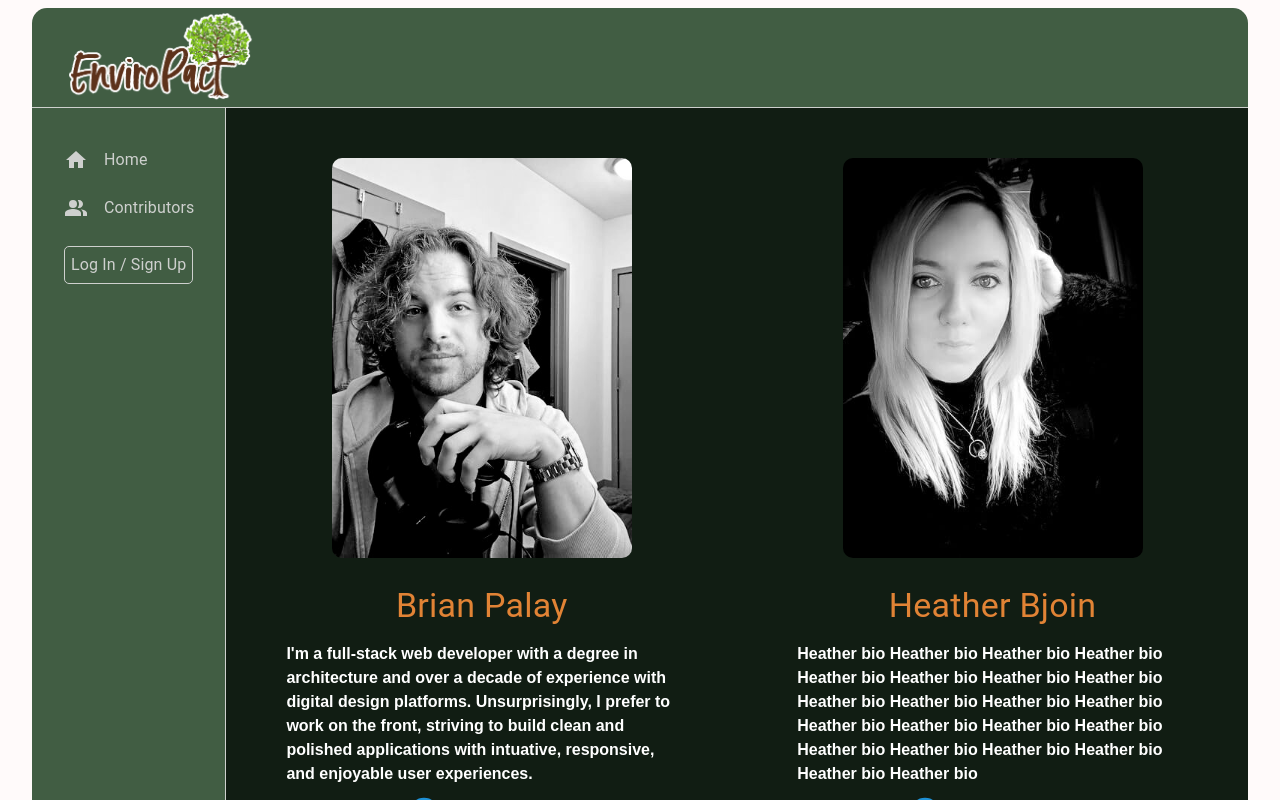
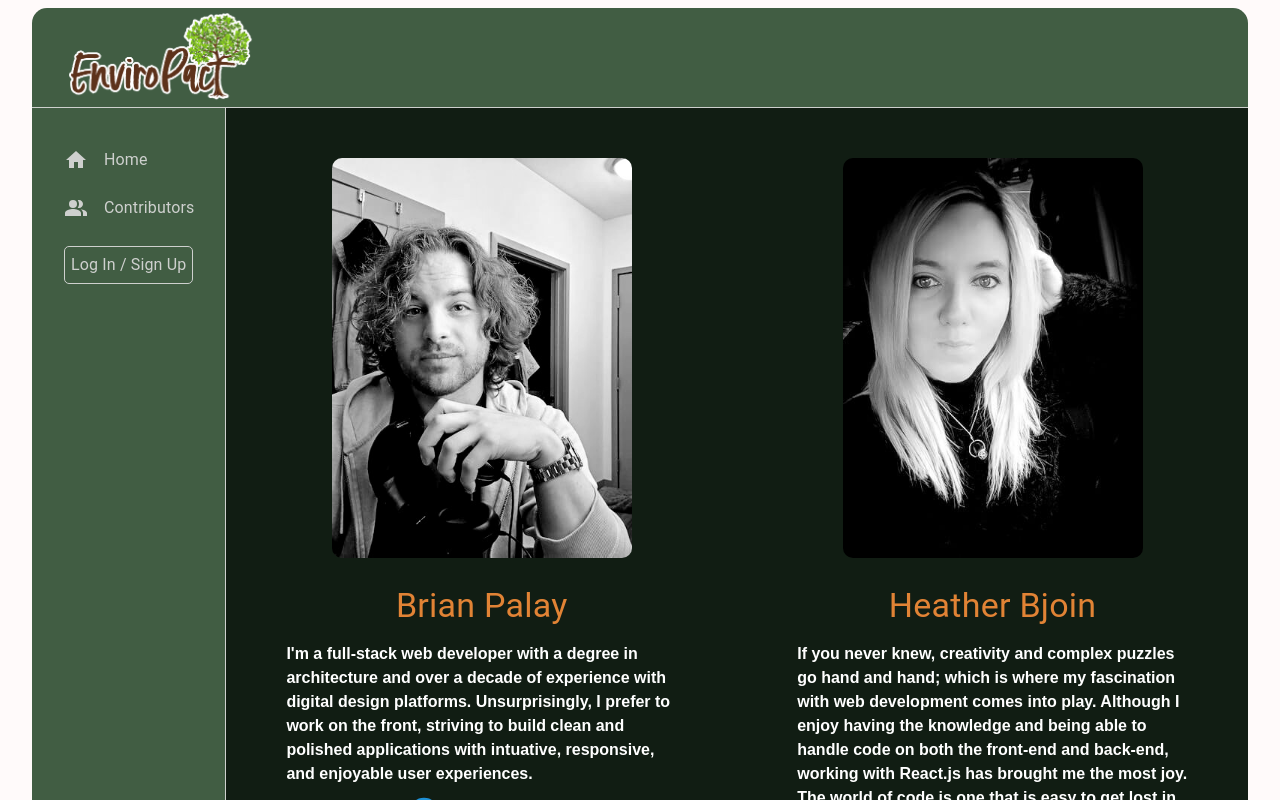
Before and after one commit to Justinean/EnviroPact, a React (Create React App) app in the folder client/: page /contributors in a window 1280 px wide. Shown: the top 800 px of the page. Built offline with nearby package versions, Linux system fonts and the light colour scheme.

Commit message:
heather bio added

```diff
--- a/client/src/pages/Contributors.js
+++ b/client/src/pages/Contributors.js
@@ -65,7 +65,7 @@ const Contributors = () => {
         <Typography className={classes.personName} variant="h4">Heather Bjoin</Typography>
         <div className={classes.personWords}>
           <p>
-            Heather bio Heather bio Heather bio Heather bio Heather bio Heather bio Heather bio Heather bio Heather bio Heather bio Heather bio Heather bio Heather bio Heather bio Heather bio Heather bio Heather bio Heather bio Heather bio Heather bio Heather bio Heather bio
+          If you never knew, creativity and complex puzzles go hand and hand; which is where my fascination with web development comes into play. Although I enjoy having the knowledge and being able to handle code on both the front-end and back-end, working with React.js has brought me the most joy. The world of code is one that is easy to get lost in, but no matter which side I am on, I find its complexity entertaining and intriguing with endless possibilities.
           </p>
         </div>
         <a className={classes.personLink} target="_blank" href="https://github.com/HeatMarie"><GitHubIcon style={{ fontSize: '2rem', marginRight: '6px' }} />Heather's Github</a>
```
